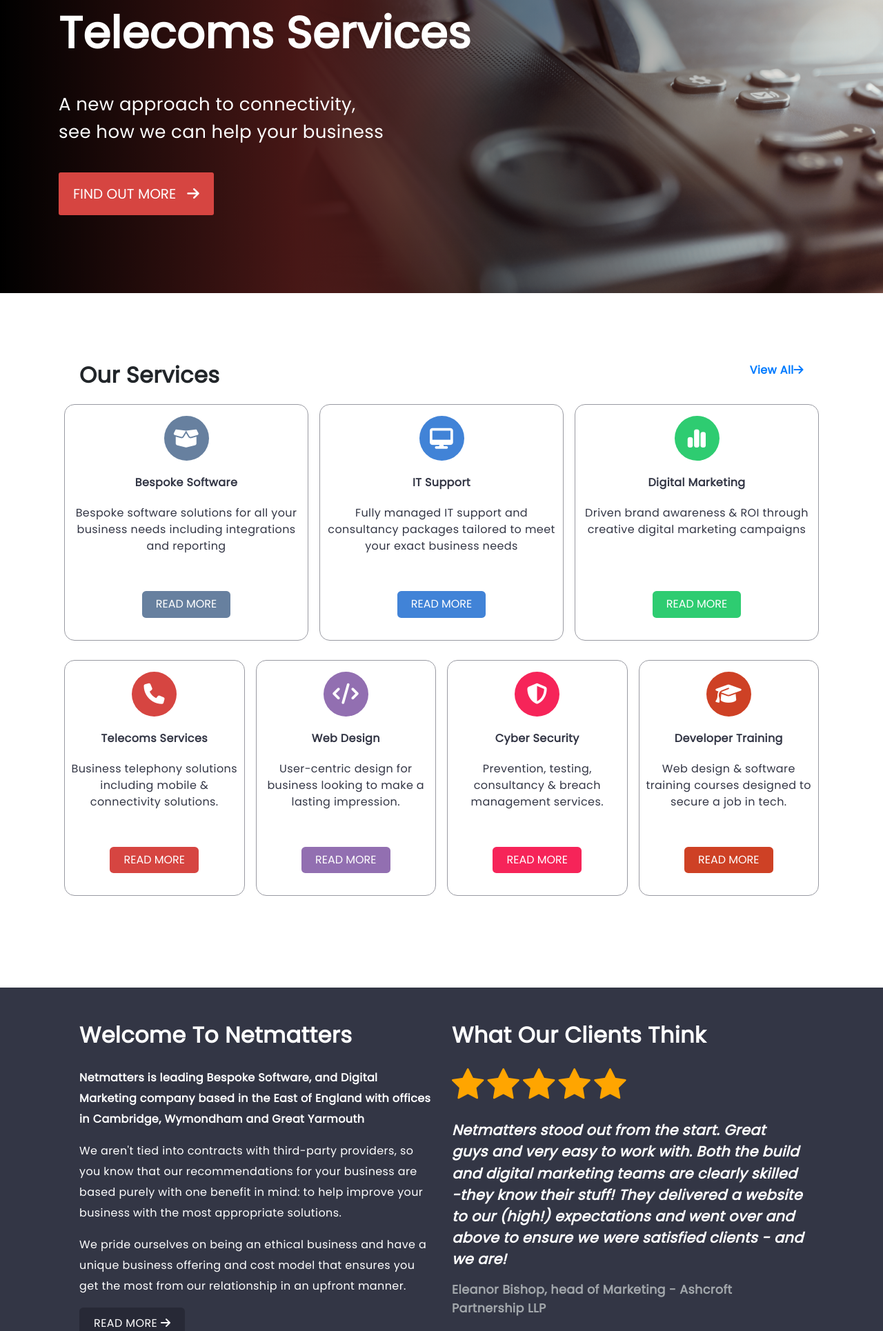
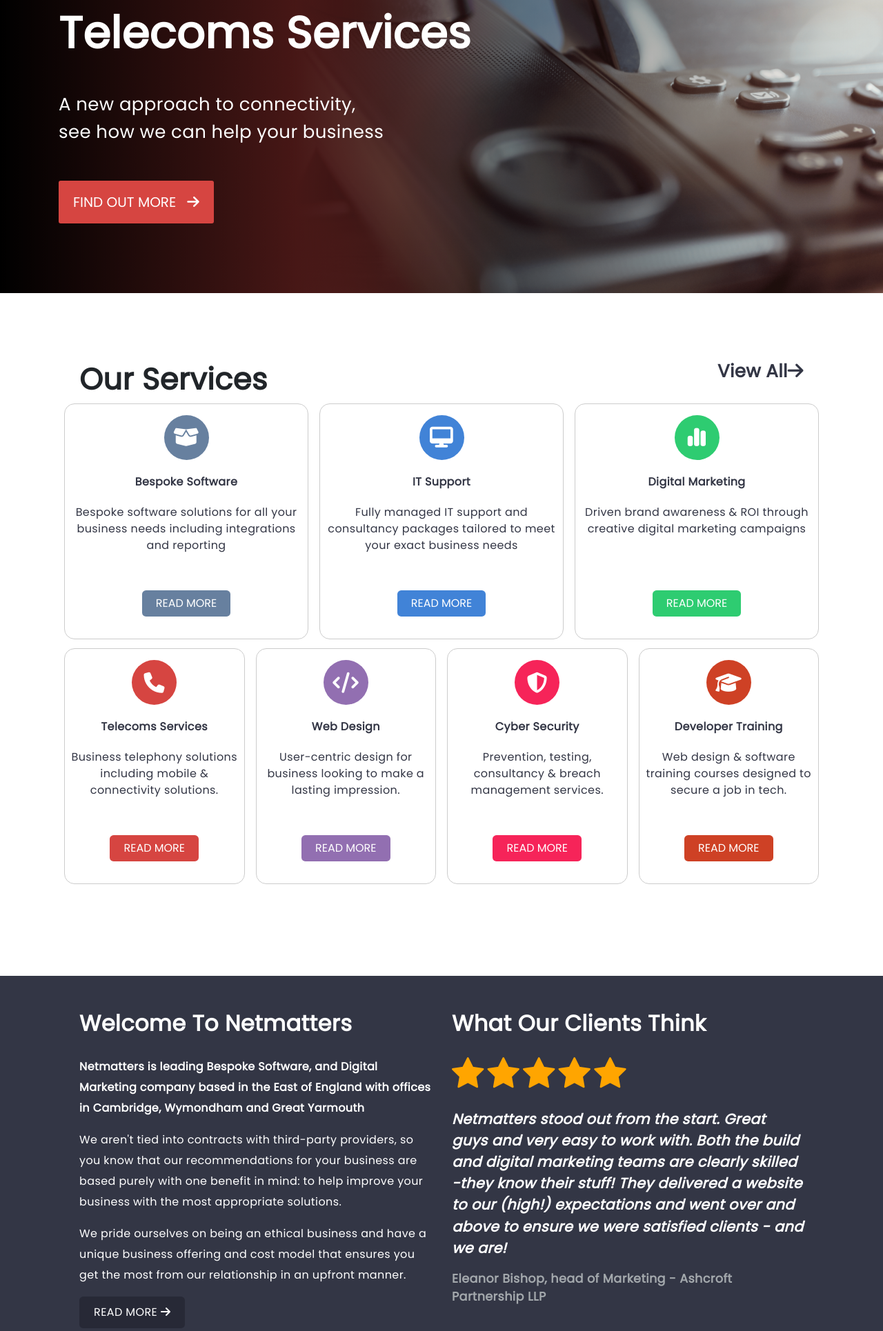
Before and after one commit to simharuk2021/reflection_project, a PHP site: page / in a window 1280 px wide. Shown: the part 408-2338 px from the top of the page at 69% size. Run offline with PHP 8.4, Linux system fonts and the light colour scheme; some libraries are stand-ins or nearby versions.

Commit message:
styling fixes implemented

```diff
--- a/index.html
+++ b/index.html
@@ -70,8 +70,7 @@
                             <p class="nav-text-2">SOFTWARE</p>
                         </a>
                         <div class="sub-banner">
-                            <div class="dropdown">
-                                <ul class="container sub-menu">
+                                <ul class=" sub-menu">
                                     <li class = "sub-banner-title"><h2>Our Bespoke Software Services</h2></li>
                                     <li class="sub-items" >Bespoke CRM</li>
                                     <li class="sub-items">Mobile App Development</li>
@@ -86,7 +85,7 @@
                                     <li class="sub-items">Internet of Things (IoT) Software</li>
                                     <li class="sub-items">Reporting Hub</li>
                                 </ul>
-                            </div>
+
                         </div>
                     </div>
                     <a href="#" class="navigation-item">
@@ -160,9 +159,9 @@
                 <div class="seperating-bar">
                     <div class="container">
                         <div class="headings-container">
-                            <h2 class="bar-heading"><strong>Our Services</strong></h2>
+                            <h2 class="bar-heading services-title"><strong>Our Services</strong></h2>
                             <a href="#" id="bar-heading-link">
-                                <h3><strong>View All<i class="fa-solid fa-arrow-right"></i></strong></h3>
+                                <h3><strong class="services-view">View All<i class="fa-solid fa-arrow-right"></i></strong></h3>
                             </a>
                         </div>
                     </div>
--- a/scss/components/_banner.scss
+++ b/scss/components/_banner.scss
@@ -23,6 +23,7 @@
     padding-top: 140px;
     z-index: 4;
     color: white;
+    position :relative;
 }
 
 .banner-headline {
@@ -36,6 +37,6 @@
 .banner-text {
     font-size: 1.625rem;
     line-height: 2.5rem;
-    margin-bottom: em(20px);
+    margin-bottom: 20px;
 
 }
--- a/scss/components/_navigation.scss
+++ b/scss/components/_navigation.scss
@@ -62,7 +62,15 @@
     font-size: 1.125rem;
 }
 
-.sub-menu{
+.sub-banner {
+    margin: 0;
+    position: absolute;
+    left: 0;
+    background-color: grey;
+    z-index: 5;
+}
+
+.sub-menu {
     display: flex;
     flex-wrap: wrap;
     align-items: center;
@@ -70,17 +78,18 @@ margin-top: -15px;
     list-style: none;
     text-align: left;
     padding: 0;
+
 }
 
 
-.sub-items{
-    width:33%;
+.sub-items {
+    width: 33%;
     margin-top: 15px;
 }
 
-.sub-banner-title{
-    width:100%;
+.sub-banner-title {
+    width: 100%;
     margin-bottom: 10px;
     margin-top: 15px;
-    font-weight:500;
+    font-weight: 500;
 }
--- a/scss/components/_news.scss
+++ b/scss/components/_news.scss
@@ -55,7 +55,7 @@ h3 {
 
 .news-image{
     width: 100%;
-    height:250px;
+    height:200px;
 }
 
 .news-text{
--- a/scss/components/_services.scss
+++ b/scss/components/_services.scss
@@ -18,8 +18,8 @@
     background-color: white;
     background: #fff;
     margin: 0 .5em .8em;
-    margin-top: 15px;
-    border: 1px solid #999aa2;
+    border: 1px solid #CCC;
+    box-shadow: 0 3px 35px rgb(0 0 0 / 10%);
     text-decoration: none;
     border-radius: 15px;
     top: 0;
@@ -45,7 +45,8 @@
 }
 
 .service-block p {
-    padding: 5px;
+    padding: 5px 5px 0px 5px;
+    margin-bottom: 0;
 }
 
 a.block {
@@ -55,3 +56,14 @@ a.block {
 .service-block h3 {
     font-weight: 600;
 }
+
+.services-title{
+    font-weight: 600;
+    font-size: 2.7rem;
+}
+
+.services-view{
+    font-weight: 600;
+    font-size: 1.625rem;
+    color:$bk-grey-four;
+}
--- a/scss/layout/_container.scss
+++ b/scss/layout/_container.scss
@@ -2,6 +2,7 @@
 .container{
     margin-right: auto;
     margin-left: auto;
+    position: relative;
     // padding-left: 15px;
     // padding-right: 15px;
 }
```
Also changed, not shown: css/style.css. Lines whose indentation alone changed are shown as unchanged.
